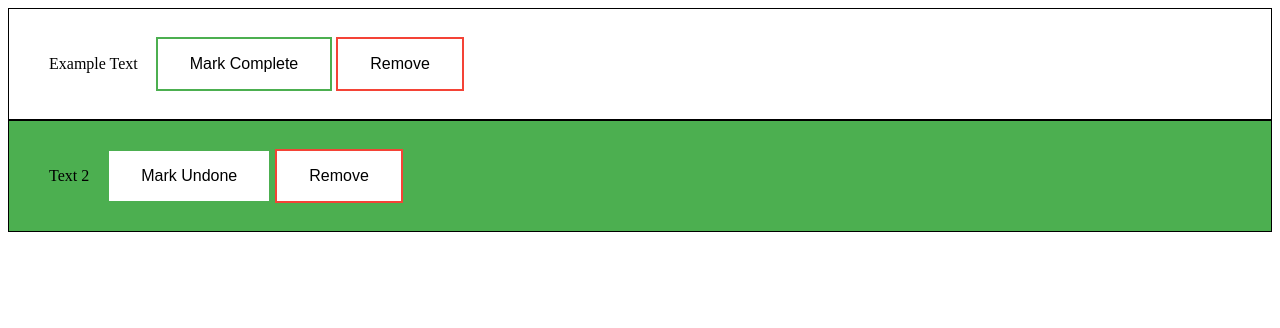
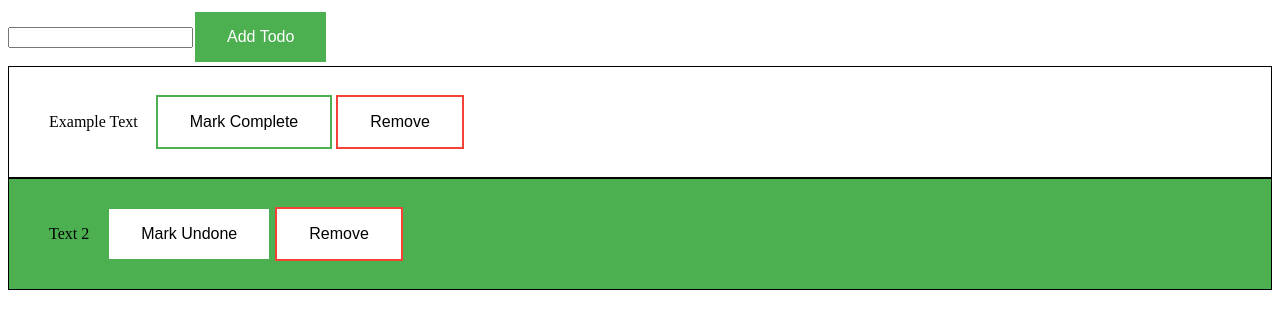
Before and after one commit to hatim523/TodoApp, a React (Create React App) app: page / in a window 1280 px wide. Shown: the top 328 px of the page. Built offline with nearby package versions, Linux system fonts and the light colour scheme.

Commit message:
Added functionality to add new todo items

```diff
--- a/src/components/App.js
+++ b/src/components/App.js
@@ -1,13 +1,14 @@
 import React from 'react';
 import TodoItem from './todoItems';
+import AddTodo from './addTodo'
 
 export default class App extends React.Component {
     constructor(props) {
         super(props);
         this.state = {
             items: [
-                {todo: "Example Text", complete: false, id: 1},
-                {todo: "Text 2", complete: true, id: 2},
+                {todo: "Example Text", complete: false},
+                {todo: "Text 2", complete: true},
             ],
         };
     }
@@ -29,9 +30,17 @@ export default class App extends React.Component {
         })
     }
 
+    onAddTodo(todoText) {
+        const newTodo = {complete: false, todo: todoText}
+        this.setState({
+            items: [newTodo, ...this.state.items]
+        })
+    }
+
     render() {
         return (
             <>
+            <AddTodo onAdd={(todoText) => this.onAddTodo(todoText)}/>
             {this.state.items.map((item, index) => {
                 return <TodoItem
                     todo={item.todo}
--- /dev/null
+++ b/src/components/addTodo.js
@@ -0,0 +1,14 @@
+import { useState } from "react";
+
+function AddTodo(props) {
+    const [inputTodo, setInputTodo] = useState('');
+
+    return (
+        <div>
+            <input type='text' value={inputTodo} onInput={e => setInputTodo(e.target.value)}></input>
+            <button className="button" onClick={() => props.onAdd(inputTodo)}>Add Todo</button>
+        </div>
+    );
+}
+
+export default AddTodo;
```
Also changed, not shown: src/components/todoItems.js (line endings or trailing spaces), src/index.js (line endings or trailing spaces), src/styles/todoItems.css (line endings or trailing spaces).
